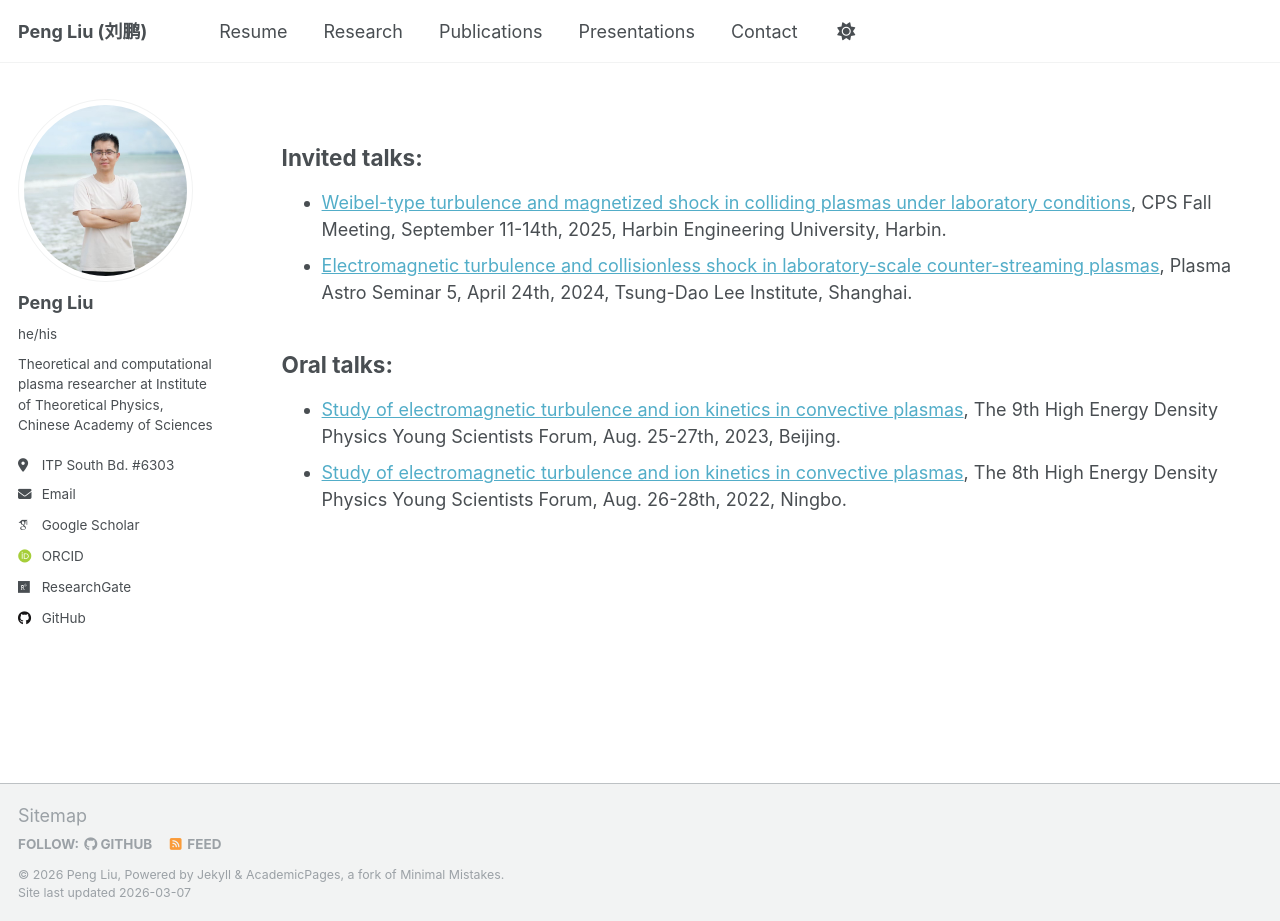
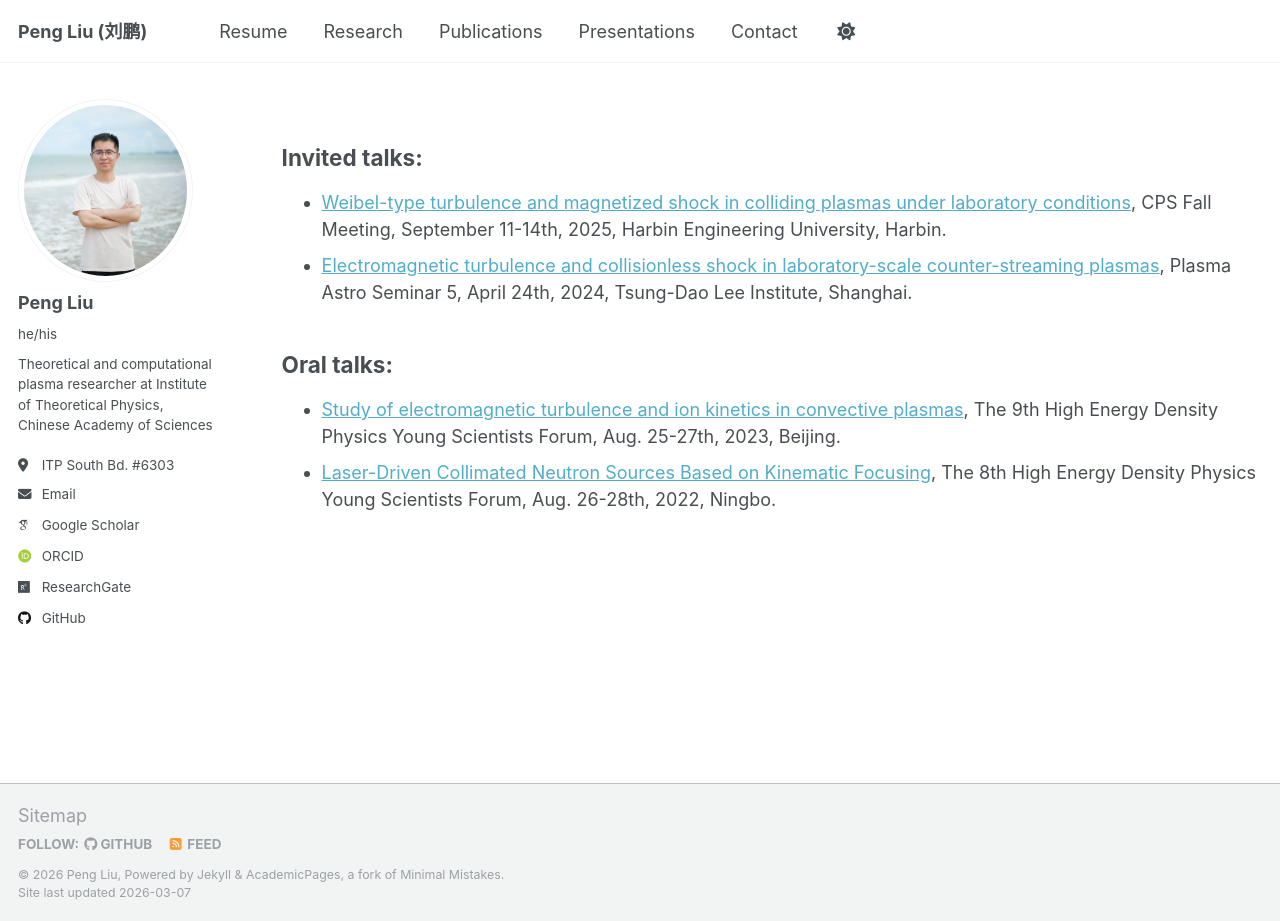
Before and after one commit to pliulfcuigithub/pliulfcuigithub.github.io, a Jekyll site: the page built from _pages/presentations.md, in a window 1280 px wide and 921 px high. Built offline with Jekyll 4.4.1, drawn with Linux system fonts in a browser that asks for light colours; some web fonts are replaced.

Commit message:
Update presentations.md

```diff
--- a/_pages/presentations.md
+++ b/_pages/presentations.md
@@ -14,7 +14,7 @@ author_profile: true
 ## Oral talks:
 
 -  [Study of electromagnetic turbulence and ion kinetics in convective plasmas](https://hedp2023.hplpb.com.cn/Page), The 9th High Energy Density Physics Young Scientists Forum, Aug. 25-27th, 2023, Beijing.
--  [Study of electromagnetic turbulence and ion kinetics in convective plasmas](https://hedp2022.hplpb.com.cn/Page), The 8th High Energy Density Physics Young Scientists Forum, Aug. 26-28th, 2022, Ningbo.
+-  [Laser-Driven Collimated Neutron Sources Based on Kinematic Focusing](https://hedp2022.hplpb.com.cn/Page), The 8th High Energy Density Physics Young Scientists Forum, Aug. 26-28th, 2022, Ningbo.
 
 [//]: [Electromagnetic turbulence and collisionless shock in laboratory-scale counter-streaming plasmas](https://hedp2024.hplpb.com.cn/zh-CN/web/article/menudetail?mid=1272), The 10th High Energy Density Physics Young Scientists Forum, May 25-26, 2024, Xian.
 [//]:  ======
```
